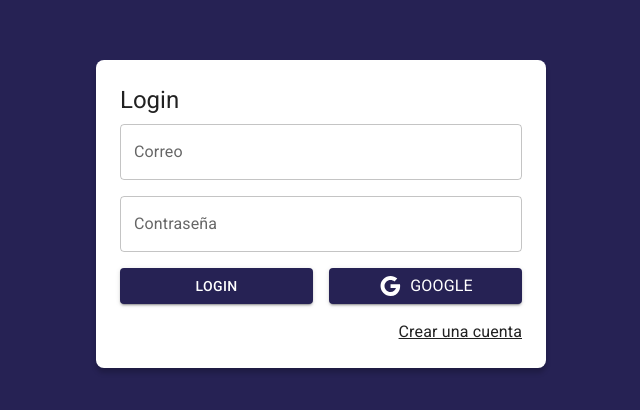
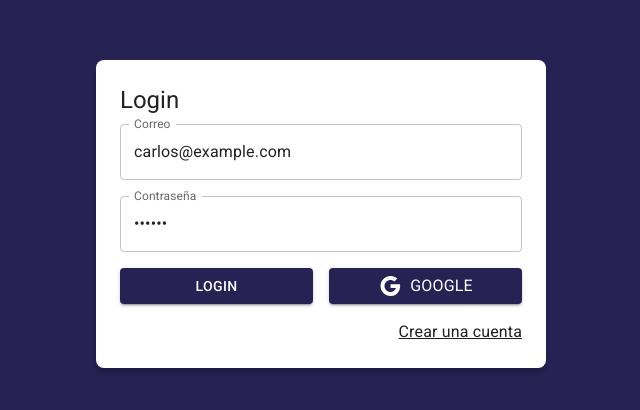
Before and after one commit to czabala847/react-journal-app, a React (Vite) app: page /auth/login in a window 1280 px wide. Shown: the part 186-596 px from the top of the page, without its empty margins (319-959 px from the left). Built offline with nearby package versions, Linux system fonts and the light colour scheme.

Commit message:
Añadiendo thunks para peticiones asincronas

```diff
--- a/src/auth/pages/LoginPage.tsx
+++ b/src/auth/pages/LoginPage.tsx
@@ -1,16 +1,39 @@
-import React from "react";
-
+import React, { ChangeEvent } from "react";
 import { Link as RouterLink } from "react-router-dom";
 
 import { Grid, TextField, Typography, Button, Link } from "@mui/material";
 import { Google } from "@mui/icons-material";
 
+import { useForm } from "../../hooks";
+import {
+  AppDispatch,
+  checkingAuthentication,
+  startGoogleSingIn,
+  useAppDispatch,
+} from "../../store";
+
 import { AuthLayout } from "../layout/AuthLayout";
 
 export const LoginPage: React.FC = () => {
+  const { email, password, changeValueInput } = useForm({
+    email: "carlos@example.com",
+    password: "123456",
+  });
+
+  const dispatch = useAppDispatch();
+
+  const onSubmit = (e: ChangeEvent<HTMLFormElement>) => {
+    e.preventDefault();
+    dispatch(checkingAuthentication(email, password) as AppDispatch);
+  };
+
+  const onGoogleSingIn = () => {
+    dispatch(startGoogleSingIn() as AppDispatch);
+  };
+
   return (
     <AuthLayout title="Login">
-      <form>
+      <form autoComplete="off" onSubmit={onSubmit}>
         <Grid container>
           <Grid item xs={12} sx={{ marginBottom: 2 }}>
             <TextField
@@ -18,6 +41,9 @@ export const LoginPage: React.FC = () => {
               type="email"
               placeholder="correo@google.com"
               fullWidth
+              name="email"
+              value={email}
+              onChange={changeValueInput}
             />
           </Grid>
 
@@ -27,18 +53,26 @@ export const LoginPage: React.FC = () => {
               type="password"
               placeholder="Contraseña"
               fullWidth
+              name="password"
+              value={password}
+              onChange={changeValueInput}
             />
           </Grid>
 
           <Grid container spacing={2} sx={{ mb: 2 }}>
             <Grid item xs={12} md={6}>
-              <Button variant="contained" fullWidth>
+              <Button type="submit" variant="contained" fullWidth>
                 Login
               </Button>
             </Grid>
 
             <Grid item xs={12} md={6}>
-              <Button variant="contained" fullWidth>
+              <Button
+                type="button"
+                variant="contained"
+                fullWidth
+                onClick={onGoogleSingIn}
+              >
                 <Google />
                 <Typography sx={{ ml: 1 }}>Google</Typography>
               </Button>
--- /dev/null
+++ b/src/hooks/index.ts
@@ -0,0 +1 @@
+export * from "./useForm";
--- /dev/null
+++ b/src/hooks/useForm.ts
@@ -0,0 +1,24 @@
+import { useState } from "react";
+
+export const useForm = <T>(initialState: T) => {
+  const [stateForm, setStateForm] = useState<T>(initialState);
+
+  const changeValueInput = ({
+    target,
+  }: React.ChangeEvent<HTMLInputElement>) => {
+    const { name, value } = target;
+
+    setStateForm({ ...stateForm, [name]: value });
+  };
+
+  const reset = () => {
+    setStateForm(initialState);
+  };
+
+  return {
+    ...stateForm,
+    stateForm,
+    changeValueInput,
+    reset,
+  };
+};
--- a/src/store/auth/authSlice.ts
+++ b/src/store/auth/authSlice.ts
@@ -4,7 +4,7 @@ import type { PayloadAction } from "@reduxjs/toolkit";
 import { AuthState, AuthStatus } from "./auth.interfaces";
 
 const initialState: AuthState = {
-  status: AuthStatus.CHECKING,
+  status: AuthStatus.NOT_AUTH,
   uid: null,
   email: null,
   displayName: null,
@@ -16,9 +16,11 @@ export const authSlice = createSlice({
   name: "auth",
   initialState,
   reducers: {
-    login: (state, action: PayloadAction<unknown>) => {},
-    logout: (state) => {},
-    checkingCredentials: (state) => {},
+    login: (state: AuthState, action: PayloadAction<unknown>) => {},
+    logout: (state: AuthState) => {},
+    checkingCredentials: (state: AuthState) => {
+      state.status = AuthStatus.CHECKING;
+    },
   },
 });
 
--- a/src/store/auth/index.ts
+++ b/src/store/auth/index.ts
@@ -1,2 +1,3 @@
 export * from "./auth.interfaces";
 export * from "./authSlice";
+export * from "./thunks";
--- /dev/null
+++ b/src/store/auth/thunks.ts
@@ -0,0 +1,14 @@
+import { AppDispatch } from "../store";
+import { checkingCredentials } from "./authSlice";
+
+export const checkingAuthentication = (email: string, password: string) => {
+  return async (dispatch: AppDispatch) => {
+    dispatch(checkingCredentials());
+  };
+};
+
+export const startGoogleSingIn = () => {
+  return async (dispatch: AppDispatch) => {
+    dispatch(checkingCredentials());
+  };
+};
--- /dev/null
+++ b/src/store/hooks/index.ts
@@ -0,0 +1,6 @@
+import { TypedUseSelectorHook, useDispatch, useSelector } from "react-redux";
+import type { RootState, AppDispatch } from "../store";
+
+// Use throughout your app instead of plain `useDispatch` and `useSelector`
+export const useAppDispatch: () => AppDispatch = useDispatch;
+export const useAppSelector: TypedUseSelectorHook<RootState> = useSelector;
--- a/src/store/index.ts
+++ b/src/store/index.ts
@@ -1 +1,3 @@
+export * from "./auth";
+export * from "./hooks";
 export * from "./store";
```
